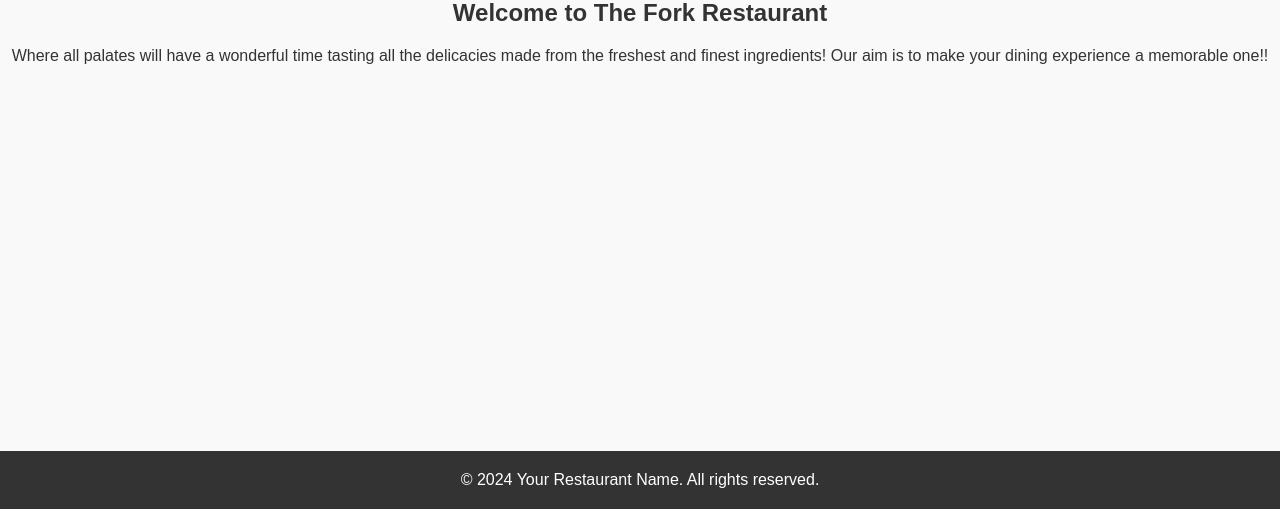
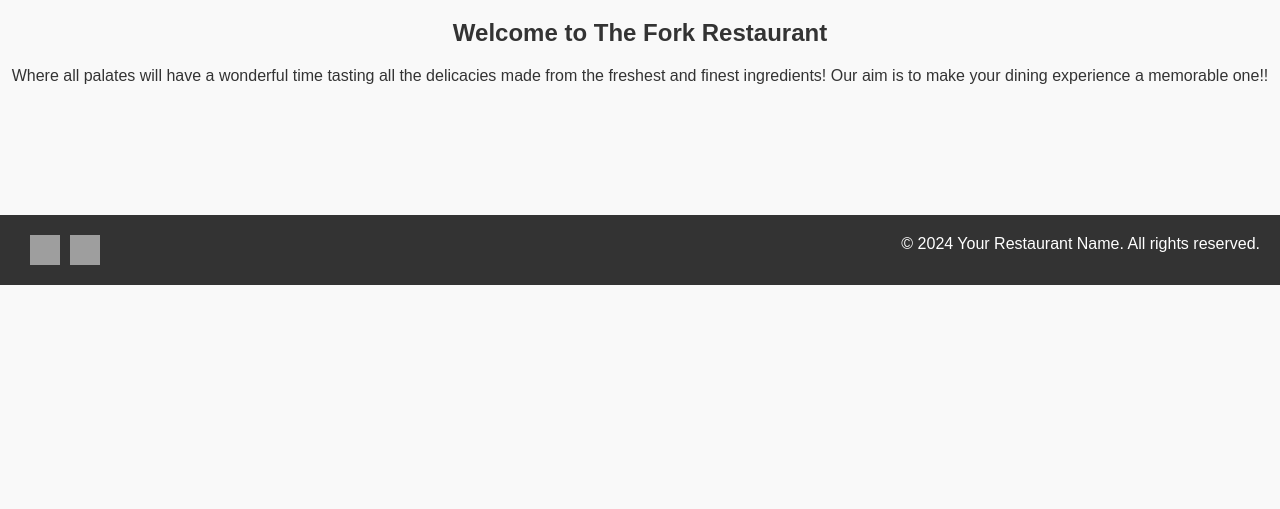
Before and after one commit to elena5875/project4_restaurant, a Django app: page / in a window 1280 px wide. Shown: the part 291-800 px from the top of the page. Run offline with Django 4.2, Linux system fonts and the light colour scheme; grey boxes are pictures that could not be loaded.

Commit message:
adding style to the footer and facebook and instagram icons

```diff
--- a/project4/settings.py
+++ b/project4/settings.py
@@ -32,7 +32,7 @@ BASE_DIR = Path(__file__).resolve().parent.parent
 SECRET_KEY = 'django-insecure-$k3y!#_g1xtxgnwz)k+-)))4+r6=^3t-xyk7)9j+0l&=l=1b_1'
 
 # SECURITY WARNING: don't run with debug turned on in production!
-DEBUG =  False
+DEBUG =  True
 
 
 ALLOWED_HOSTS = [
@@ -131,9 +131,10 @@ USE_TZ = True
 # https://docs.djangoproject.com/en/4.2/howto/static-files/
 
 STATIC_URL = '/static/'
+
 # Define the directories where Django should look for static files
 STATICFILES_DIRS = [
-    os.path.join(BASE_DIR, 'static'),  # Add the project-level static directory
+    os.path.join(BASE_DIR, 'static'),
 ]
 
 
--- a/static/css/styles.css
+++ b/static/css/styles.css
@@ -16,11 +16,12 @@ body {
 
 /* Header styles */
 .header {
-    background-image: url("{% cloudinary 'https://res.cloudinary.com/dh5i9qtjf/image/upload/v1708809874/fork.jpg' %}");
+    background-image: url("https://res.cloudinary.com/dh5i9qtjf/image/upload/v1708809874/fork.jpg");
     background-size: cover;
     background-position: center;
     color: white;
-    height: 30vh;
+    height: 30vh;               /* change the height here */
+    margin-bottom: 20px;
 }
 
 nav ul {
@@ -55,9 +56,39 @@ section h1, section h2 {
 
 /* Footer styles */
 footer {
+    display: flex; /* Use flexbox for layout */
+    justify-content: space-between; /* Align items to the start and end of the container */
     background-color: #333;
     color: #fff;
-    padding: 20px 0;
-    text-align: center;
-    margin-top: auto;
+    padding: 20px; /* Adjust padding as needed */
+    margin: 80px 0; /* Adjust margin as needed */
+    text-align: left; /* Align text to the left */
 }
+
+.social-icons {
+    display: flex; /* Use flexbox for layout */
+    align-items: center; /* Align items vertically in the center */
+}
+
+.social-icons a {
+    margin-left: 10px;
+}
+
+.social-icons img {
+    width: 30px;
+    height: 30px;
+}
+
+/* Facebook icon */
+.facebook-icon {
+    background-image: url("https://res.cloudinary.com/dh5i9qtjf/image/upload/v1709145560/facebook_si0l95.png");
+    width: 30px;
+    height: 30px;
+}
+
+/* Instagram icon */
+.instagram-icon {
+    background-image: url("https://res.cloudinary.com/dh5i9qtjf/image/upload/v1709145560/instagram_kywtcn.png");
+    width: 30px;
+    height: 30px;
+}
--- a/templates/home.html
+++ b/templates/home.html
@@ -5,7 +5,7 @@
     <meta charset="UTF-8">
     <meta name="viewport" content="width=device-width, initial-scale=1.0">
     <title>THE FORK RESTAURANT</title>
-    <!-- Include CSS styles -->
+    <!--  CSS styles -->
     <link rel="stylesheet" type="text/css" href="{% static 'css/styles.css' %}">
     <style>
         header {
@@ -16,7 +16,7 @@
     </style>
 </head>
 <body>
-    <!-- Include navigation within header -->
+    <!--  navigation within header -->
     <header class="header">
         {% include 'navigation.html' %}
     </header>
@@ -30,7 +30,7 @@
         </p>
     </section>
 
-    <!-- Include JavaScript -->
+    <!-- JavaScript -->
     <script src="{% static 'js/script.js' %}"></script>
     <script>
         document.addEventListener('DOMContentLoaded', function() {
@@ -42,7 +42,12 @@
 
     <!-- Footer section -->
     <footer>
+        <div class="social-icons">
+            <a href="https://www.facebook.com/your-facebook-page" class="facebook-icon"></a>
+            <a href="https://www.instagram.com/your-instagram-page" class="instagram-icon"></a>
+        </div>
         <p>&copy; 2024 Your Restaurant Name. All rights reserved.</p>
     </footer>
+
 </body>
 </html>
--- a/templates/navigation.html
+++ b/templates/navigation.html
@@ -1,9 +1,10 @@
-<nav>
+{% load static %}
+<nav style="margin-top: 20px;">
     <ul>
         <li><a href="{% url 'home' %}">Home</a></li>
         <li><a href="{% url 'about' %}">About</a></li>
         <li><a href="{% url 'contact' %}">Contact</a></li>
         <li><a href="{% url 'reservation' %}">Book a Table</a></li>
-        <li><a href="{% url 'reviews' %}">Reviews</a></li> <!-- Add this line for Reviews -->
+        <li><a href="{% url 'reviews' %}">Reviews</a></li>
     </ul>
 </nav>
```
